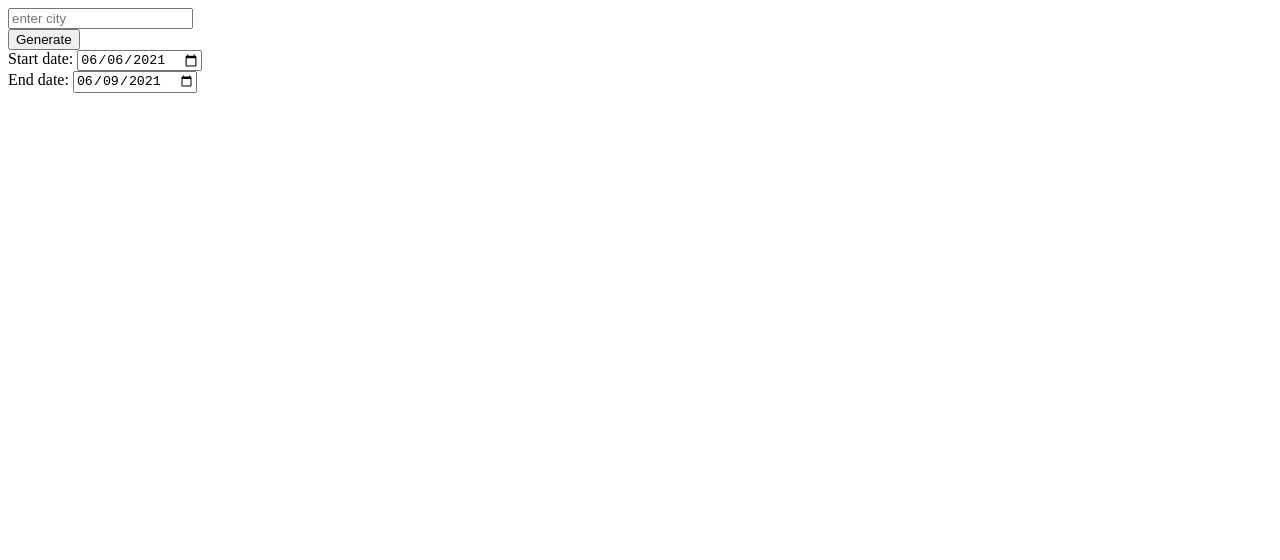
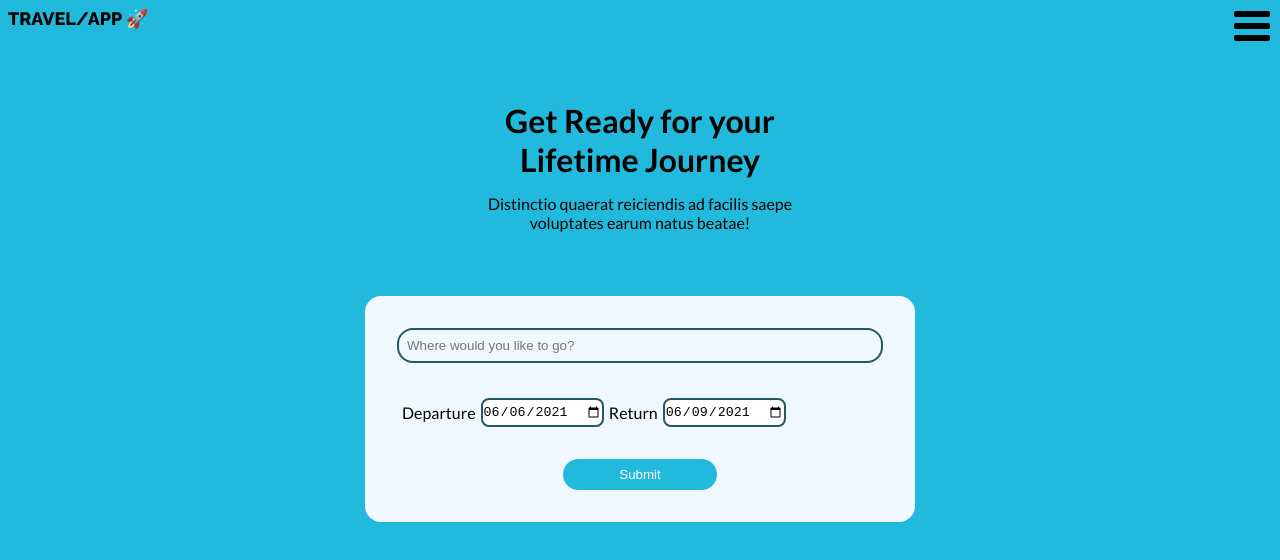
Before and after one commit to samchuu/Udacity-FEND-Travel-App, a website built with webpack: page src/client/views/index.html in a window 1280 px wide. Built offline with nearby package versions, Linux system fonts and the light colour scheme.

Commit message:
add styles

```diff
--- a/src/client/index.js
+++ b/src/client/index.js
@@ -1,7 +1,7 @@
 import { getGeoNames } from "./js/getWeather"
 import {getWeatherBit} from "./js/getWeather"
 import {getPixabay} from "./js/getWeather"
-
+import './styles/styles.scss'
 export {getGeoNames}
 export {getWeatherBit}
 export {getPixabay}
--- a/src/client/js/getWeather.js
+++ b/src/client/js/getWeather.js
@@ -23,22 +23,20 @@ async function getWeatherBit(name, lat, lng) {
   const endDateValue=endDate.value;
   const slicedEnd=endDateValue.slice(8,10);
 
-  const container = document.querySelector(".container");
+  const container = document.querySelector(".box");
   const inputName=name;
   const finalName=inputName.charAt(0).toUpperCase()+inputName.slice(1);
   container.innerHTML = `
-  <div class="box1">
-
-  <p>Trip to: ${finalName}, ${weatherInfo.countryCode}</p>
-  <p>Departure: ${startDate.value}</p>
-  <p>Return: ${endDate.value}</p>
-  <p>Trip length: ${slicedEnd-slicedStart}</p>
-  <p>Temperature: ${weatherInfo.temp}</p>
-  <p>Description: ${weatherInfo.description}</p>
+  <div class="trip__details">
+  <h2>Trip Details</h2>
+  <p>🗺️  Trip to: ${finalName}, ${weatherInfo.countryCode}</p>
+  <p>🛫 Departure: ${startDate.value}</p>
+  <p>🛬  Return: ${endDate.value}</p>
+  <p>📆  Trip length: ${slicedEnd-slicedStart} days</p>
+  <p>❄️ Temperature: ${weatherInfo.temp}°C</p>
+  <p>☁️  Description: ${weatherInfo.description}</p>
   </div>
   `
-
-
   return weatherInfo;
 };
 
@@ -49,7 +47,7 @@ async function getPixabay(input) {
   const response = await fetch(`https://pixabay.com/api/?key=${pixabayAPI}&q=${input}&image_type=photo`);
   const data = await response.json();
   const photo = document.querySelector(".photo")
-  photo.innerHTML=` <img src="${data.hits[1].webformatURL}" alt="">`;
+  photo.innerHTML=` <img src="${data.hits[1].webformatURL}" alt="" class="pixabay_photo">`;
 
   return data
 
@@ -57,7 +55,7 @@ async function getPixabay(input) {
 
 const search = document.getElementById("zip");
 const button = document.getElementById("generate");
-
+const travelDetails=document.querySelector(".travel__details");
 button.addEventListener("click", () => {
   const currentVal = search.value;
   // console.log(getGeoNames(currentVal)); //get the whole data of geonames first then save in variable
@@ -72,6 +70,7 @@ button.addEventListener("click", () => {
 const pixabayPhoto = getPixabay(cityName);
 console.log(pixabayPhoto.then((data)=>{           //use .then on pixabayPhoto to get the specific object
   console.log(data.hits[1]);
+  travelDetails.style.display="none";
 }));
   })
 
--- /dev/null
+++ b/src/client/styles/styles.scss
@@ -0,0 +1,166 @@
+
+* {
+    margin: 0;
+    padding: 0;
+    box-sizing: border-box;
+}
+
+body{
+
+    background-color: #21BADC ;
+    font-family: 'Lato', sans-serif;
+    color:black;
+}
+
+.travel__details {
+    border: 1px solid black;
+    text-align: center;
+    background-color:aliceblue;
+    padding:2rem;
+    border-radius: 1rem;
+    width: 95%;
+    margin: 0 auto;
+    border: none;
+    max-width: 550px;
+    /* display:none; */
+}
+
+#generate {
+    margin-top: 2rem;
+    padding: .5rem 3.5rem;
+    border-radius: 1rem;
+    border: none;
+    cursor:pointer;
+    background-color:#21BADC;
+    color:white;
+}
+
+#zip {
+   width: 100%;
+   padding: .5rem;
+   border-radius: 1rem;
+   border: 2px solid #275765;
+   margin-bottom: 35px;
+   outline:none;
+   background-color:aliceblue;
+
+}
+
+.dep__return{
+    display:flex;
+}
+
+h2 {
+    margin-bottom: 10px;
+}
+#start {
+    border: 2px solid #275765;
+    border-radius: .5rem;
+}
+
+#end {
+    border: 2px solid #275765;
+    border-radius: .5rem;
+}
+
+label {
+  padding: 5px;
+}
+header {
+    text-align: center;
+    width: 80%;
+
+    margin: 2.5rem auto;
+    padding: 1.5rem;
+    max-width: 400px;
+}
+
+.distinctio {
+    margin-top: 15px;
+}
+
+#logo {
+    padding: .5rem;
+    font-size: 18px;
+    font-family: 'Raleway', sans-serif;
+    font-weight: 800;
+}
+
+.hamburger {
+  position:absolute;
+  right: 10px;
+  top: 5px;
+
+  }
+  .hamburger:hover {
+    cursor: pointer;
+  }
+  .hamburger span {
+    display: block;
+    background: black;
+    margin: 6px 0;
+    height: 6px;
+    width: 36px;
+    border-radius: 2px;
+    position: relative;
+    transition: 0.3s;
+  }
+
+  .container {
+      border: 1px solid black;
+      width: 95%;
+      max-width: 500px;
+      margin: 0 auto;
+      border-radius: 1rem;
+      background-color:aliceblue ;
+      border:none;
+    position:relative;
+    bottom: 40px;
+  }
+
+  .trip__details {
+    padding: 2rem;
+    line-height: 26px;
+    text-align: center;
+    font-size: 18px;
+  }
+
+  .pixabay_photo {
+      width: 100%;
+      max-height: 300px;
+      border-top-left-radius: 1rem;
+      border-top-right-radius: 1rem;
+      object-fit:cover;
+  }
+
+  @media (min-width:875px) {
+    .pixabay_photo {
+        width: 484px;
+        height: 100%;
+        max-height: 700px;
+        border-top-left-radius: 10px;
+        border-top-right-radius: 0;
+        border-bottom-left-radius: 10px;
+        object-fit:cover;
+    }
+      .container {
+          display:flex;
+          max-width: 968px;
+          max-height: 450px;
+          border-radius: 10px;
+      }
+
+
+
+      .trip__details{
+          display:flex;
+          flex-direction: column;
+
+        margin-left:15%;
+        line-height: 30px;
+        text-align: start;
+        margin-top: 75px;
+
+        width: 100%;
+      }
+  }
--- a/src/client/views/index.html
+++ b/src/client/views/index.html
@@ -5,22 +5,59 @@
     <meta http-equiv="X-UA-Compatible" content="IE=edge">
     <meta name="viewport" content="width=device-width, initial-scale=1.0">
     <title>Document</title>
+    <!-- <link rel="stylesheet" href="/src/client/styles/styles.css"> -->
+    <link rel="preconnect" href="https://fonts.gstatic.com">
+<link href="https://fonts.googleapis.com/css2?family=Raleway:wght@300;400;700;800&display=swap" rel="stylesheet">
+<link rel="preconnect" href="https://fonts.gstatic.com">
+<link href="https://fonts.googleapis.com/css2?family=Montserrat:wght@200;300;400;700;800&display=swap" rel="stylesheet">
+<link rel="preconnect" href="https://fonts.gstatic.com">
+<link href="https://fonts.googleapis.com/css2?family=Lato:wght@100;300;400;700;900&display=swap" rel="stylesheet">
 </head>
 <body>
-    <div class="container">
+    <div id="logo">TRAVEL/APP 🚀</div>
+    <div class="hamburger">
+        <span class="bar"></span>
+        <span class="bar"></span>
+        <span class="bar"></span>
+      </div>
+   <header>
+    <h1>Get Ready for your Lifetime Journey</h1>
+    <p class="distinctio">Distinctio quaerat reiciendis ad facilis saepe voluptates earum natus beatae!</p>
+   </header>
 
+    <div class="travel__details">
+        <div><input type="text" id="zip" placeholder="Where would you like to go?"></div>
+
+    <div class="dep__return">
+        <label for="start">Departure</label>
+        <input type="date" id="start" name="trip-start" value="2021-06-06" >
+
+
+        <label for="end">Return</label>
+        <input type="date" id="end" name="trip-end" value="2021-06-09" >
+    </div>
+        <div><button id="generate" type = "submit">Submit</button></div>
     </div>
 
-    <div>
-        <div><input type="text" id="zip" placeholder="enter city"></div>
-        <div><button id="generate" type = "submit">Generate</button></div>
+    <div class="container">
+        <div class="photo">
+            <!-- <img src="/src/client/img/russia-gd3d668529_6401.jpeg" alt="" class="pixabay_photo"> -->
+        </div>
+    <div class="box">
+        <!-- <div class="trip__details">
+            <h2>Trip Details</h2>
+            <p>🗺️ Trip to: PARIS, FR</p>
+            <p>🛫 Departure: 22/06/2021</p>
+            <p>🛬 Return: 28/06/2021</p>
+            <p>📆 Trip length: 6 days</p>
+            <p>❄️ Temperature: 27 degrees</p>
+            <p>☁️ Description: Shattered clouds</p>
+            </div> -->
+    </div>
 
-        <label for="start">Start date:</label>
-        <input type="date" id="start" name="trip-start" value="2021-06-06" ></div>
 
-        <label for="end">End date:</label>
-        <input type="date" id="end" name="trip-end" value="2021-06-09" ></div>
+</div>
 
-    <div class="photo"></div>
+
 </body>
 </html>
```
Also changed, not shown: src/client/img/barc.jpeg (added), src/client/img/russia-gd3d668529_6401.jpeg (added), 3 other files.
